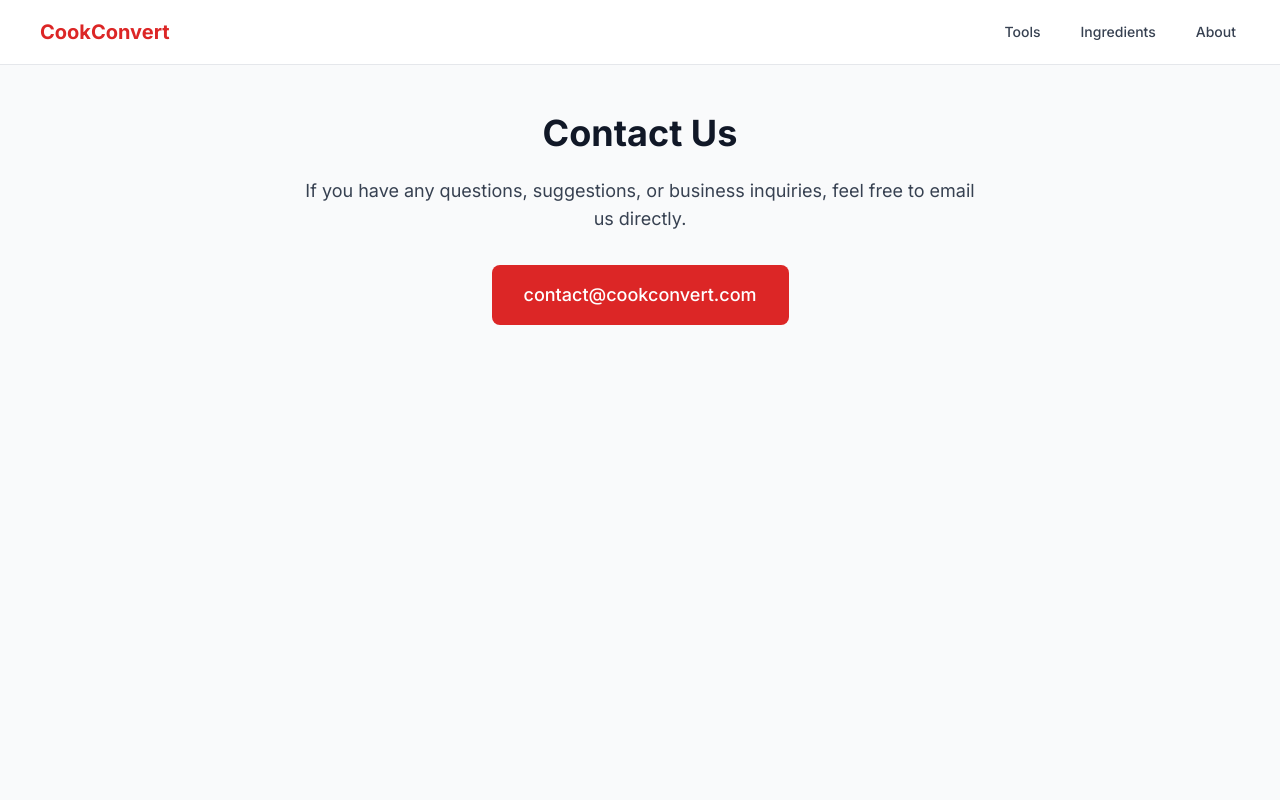
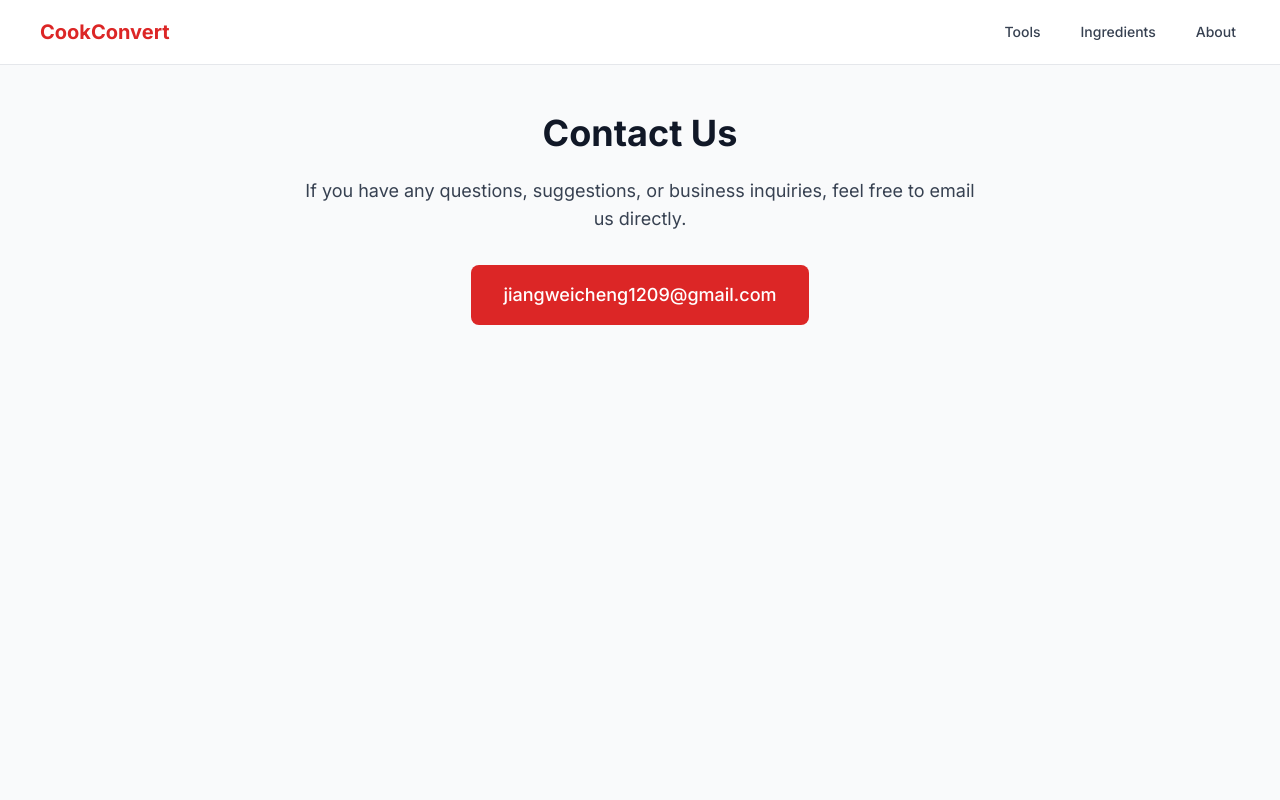
Before and after one commit to wei041209/cookconvert, a Next.js app: page /contact in a window 1280 px wide. Shown: the top 800 px of the page. Built offline with nearby package versions, Linux system fonts and the light colour scheme; no server answers.

Commit message:
Update contact name to ensure consistent

```diff
--- a/app/contact/page.tsx
+++ b/app/contact/page.tsx
@@ -22,7 +22,7 @@ export default function ContactPage() {
             href="mailto:jiangweicheng1209@gmail.com"
             className="inline-block px-8 py-4 bg-primary-600 text-white rounded-lg hover:bg-primary-700 transition-colors font-medium text-lg"
           >
-            contact@cookconvert.com
+            jiangweicheng1209@gmail.com
           </a>
         </div>
       </div>
```
